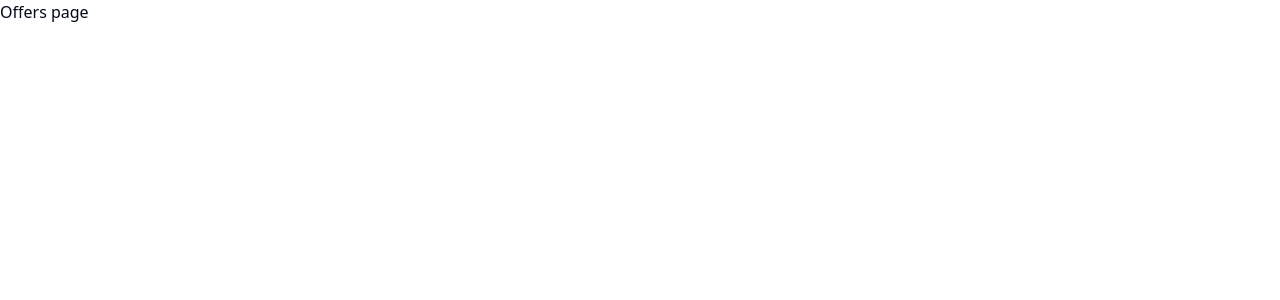
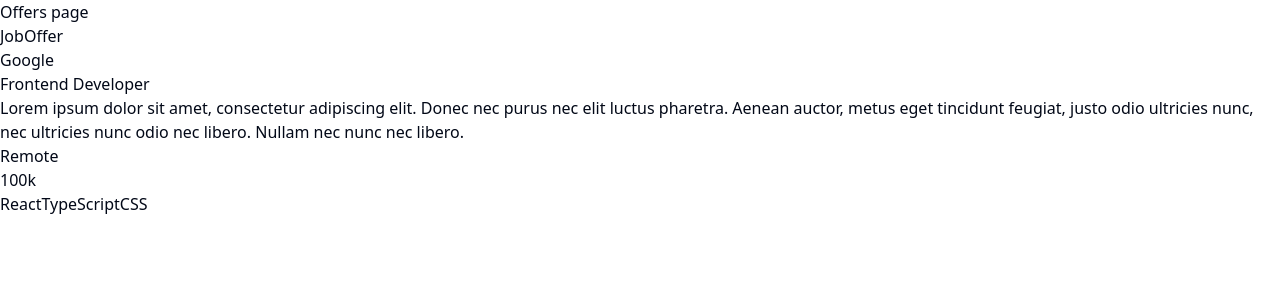
Before and after one commit to pdpau/swipejobs, a Next.js app: page /offers-page in a window 1280 px wide. Shown: the top 300 px of the page. Built offline with nearby package versions, Linux system fonts and the light colour scheme.

Commit message:
INIT: Offers page

```diff
--- a/app/components/JobOffer.tsx
+++ b/app/components/JobOffer.tsx
@@ -1,16 +1,29 @@
 "use client";
+
 
 /* Imports */
 
+import { OfferType } from "../types";
 
 /* Props */
+type Props = {
+    offer: OfferType;
+};
+
+/* Main component */
+export function JobOffer({ offer }: Props) {
 
 
-/* Main component */
-export function JobOffer() {
+
     return (
         <div>
             <h1>JobOffer</h1>
+            <h2>{offer.companyName}</h2>
+            <p>{offer.title}</p>
+            <p>{offer.description}</p>
+            <p>{offer.location}</p>
+            <p>{offer.salary}</p>
+            <p>{offer.requirements}</p>
         </div>
     );
 };
--- a/app/offers-page/page.tsx
+++ b/app/offers-page/page.tsx
@@ -10,22 +10,78 @@
 
 import { JobOffer } from "../components/JobOffer";
 
-/* Props */
-type Props = {
+import { OfferType } from "../types";
+import { list } from "postcss";
 
-};
+/* Mock offers */
+const listOfOffersExample = [
+  {
+    id: 1,
+    companyName: "Google",
+    title: "Frontend Developer",
+    description: "Lorem ipsum dolor sit amet, consectetur adipiscing elit. Donec nec purus nec elit luctus pharetra. Aenean auctor, metus eget tincidunt feugiat, justo odio ultricies nunc, nec ultricies nunc odio nec libero. Nullam nec nunc nec libero.",
+    location: "Remote",
+    salary: "100k",
+    requirements: ["React", "TypeScript", "CSS"]
+  },
+  {
+    id: 2,
+    companyName: "Facebook",
+    title: "Backend Developer",
+    description: "Lorem ipsum dolor sit amet, consectetur adipiscing elit. Donec nec purus nec elit luctus pharetra. Aenean auctor, metus eget tincidunt feugiat, justo odio ultricies nunc, nec ultricies nunc odio nec libero. Nullam nec nunc nec libero.",
+    location: "Remote",
+    salary: "100k",
+    requirements: ["NodeJS", "MongoDB", "Express"]
+  },
+  {
+    id: 3,
+    companyName: "Amazon",
+    title: "Fullstack Developer",
+    description: "Lorem ipsum dolor sit amet, consectetur adipiscing elit. Donec nec purus nec elit luctus pharetra. Aenean auctor, metus eget tincidunt feugiat, justo odio ultricies nunc, nec ultricies nunc odio nec libero. Nullam nec nunc nec libero.",
+    location: "Remote",
+    salary: "100k",
+    requirements: ["React", "NodeJS", "MongoDB"]
+  },
+  {
+    id: 4,
+    companyName: "Apple",
+    title: "Mobile Developer",
+    description: "Lorem ipsum dolor sit amet, consectetur adipiscing elit. Donec nec purus nec elit luctus pharetra. Aenean auctor, metus eget tincidunt feugiat, justo odio ultricies nunc, nec ultricies nunc odio nec libero. Nullam nec nunc nec libero.",
+    location: "Remote",
+    salary: "100k",
+    requirements: ["Swift", "Objective-C", "XCode"]
+  },
+  {
+    id: 5,
+    companyName: "Microsoft",
+    title: "DevOps Engineer",
+    description: "Lorem ipsum dolor sit amet, consectetur adipiscing elit. Donec nec purus nec elit luctus pharetra. Aenean auctor, metus eget tincidunt feugiat, justo odio ultricies nunc, nec ultricies nunc odio nec libero. Nullam nec nunc nec libero.",
+    location: "Remote",
+    salary: "100k",
+    requirements: ["Docker", "Kubernetes", "CI/CD"]
+  }
+];
 
 /* Main component */
 export default function OffersPage() {
   /* Variables  */
+  const [offers, setOffers] = useState<OfferType[]>(listOfOffersExample);
+  //setOffers(listOfOffersExample); /* Despres les ofertes s'agafen de la DB */
 
   /* Functions */
 
   return (
     <main>
-      Offers page
+      <p>Offers page</p>
+
+      {/* TODO: Background styles */}
+
 
       {/* TODO: List all JobOffers (map) */}
+      <JobOffer offer={listOfOffersExample[0]} />
     </main>
   );
 };
+/* {offers.map((offer) => (
+  <JobOffer key={offer.id} offer={offer} />
+))} */
--- a/app/page.tsx
+++ b/app/page.tsx
@@ -1,9 +1,7 @@
 import Image from "next/image";
 import Link from "next/link";
 
-
 import { Button } from "@/components/ui/button";
-
 
 
 export default function Home() {
```
Also changed, not shown: app/types.d.ts (+12 -0 lines).
